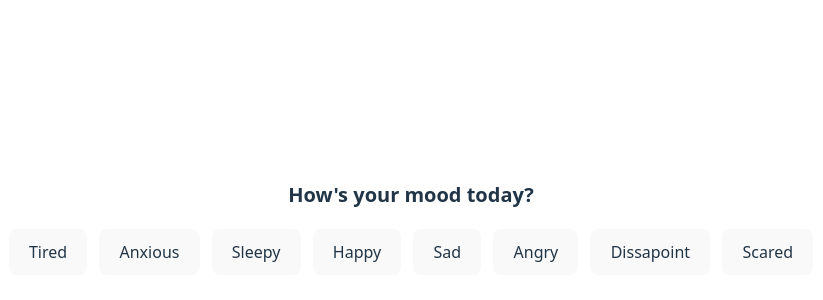
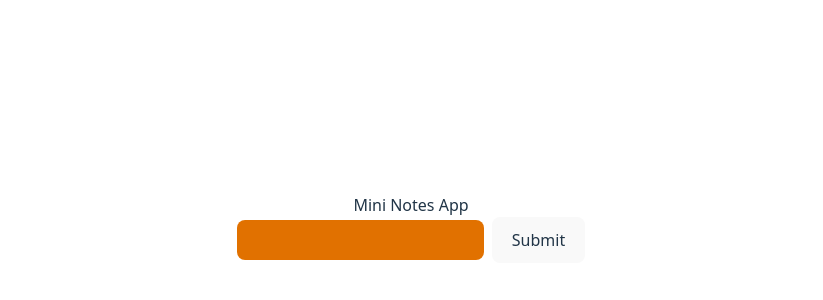
Before and after one commit to chadoincode/react-playground, a React (Vite) app: page / in a window 1280 px wide. Shown: the part 172-472 px from the top of the page, without its empty margins (229-1052 px from the left). Built offline with nearby package versions, Linux system fonts and the light colour scheme.

Commit message:
feat: new feature mini notes

```diff
--- a/src/App.tsx
+++ b/src/App.tsx
@@ -1,12 +1,12 @@
 import './App.css'
-import MiniNotesApp from './components/MiniNotes'
+import MiniNotesApps from './components/MiniNotes'
 import MoodButton from './components/MoodButton'
 
 function App() {
   return (
     <>
-      <MoodButton />
-      {/* <MiniNotesApp /> */}
+      {/* <MoodButton /> */}
+      <MiniNotesApps />
     </>
   )
 }
--- a/src/components/MiniNotes.tsx
+++ b/src/components/MiniNotes.tsx
@@ -0,0 +1,51 @@
+import { useState } from "react";
+
+type NoteProps = {
+  id: number
+  text: string
+}
+
+export const MiniNotesCard =  ({id, text}: NoteProps) => {
+  return(
+    <div className="">
+      <h3>{text}</h3>
+      <button>Delete</button>
+    </div>
+  )
+}
+
+const MiniNotesApps = () => {
+  const [input, setInput] = useState<string>("")
+  const [notes, setNotes] = useState<NoteProps[]>([])
+
+  const handleSubmit = () => {
+    if(input !== ""){
+      return setNotes([...notes, {id: notes.length + 1, text: input}])
+    } else {
+      alert("Input can't be blank")
+    }
+  }
+  return(
+    <div>
+      <h2>Mini Notes App</h2>
+      <input
+        type="text"
+        onChange={(e) => setInput(e.target.value)}
+        className="border-b-gray-50 bg-amber-600 rounded-lg p-2 mr-2"
+      />
+      <button
+        onClick={handleSubmit}
+        className="p-1"
+      >Submit</button>
+      {notes.map((note) =>(
+        <MiniNotesCard
+          key={note.id}
+          id={note.id}
+          text={note.text}
+        />
+      ))}
+    </div>
+  )
+}
+
+export default MiniNotesApps
```
